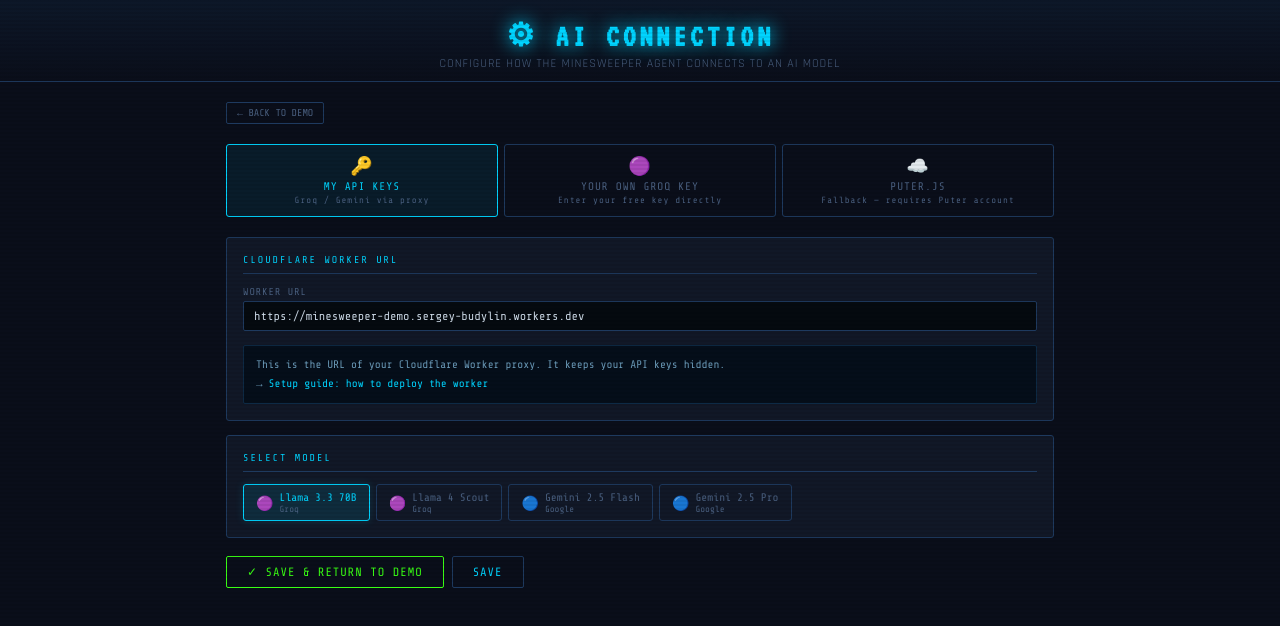
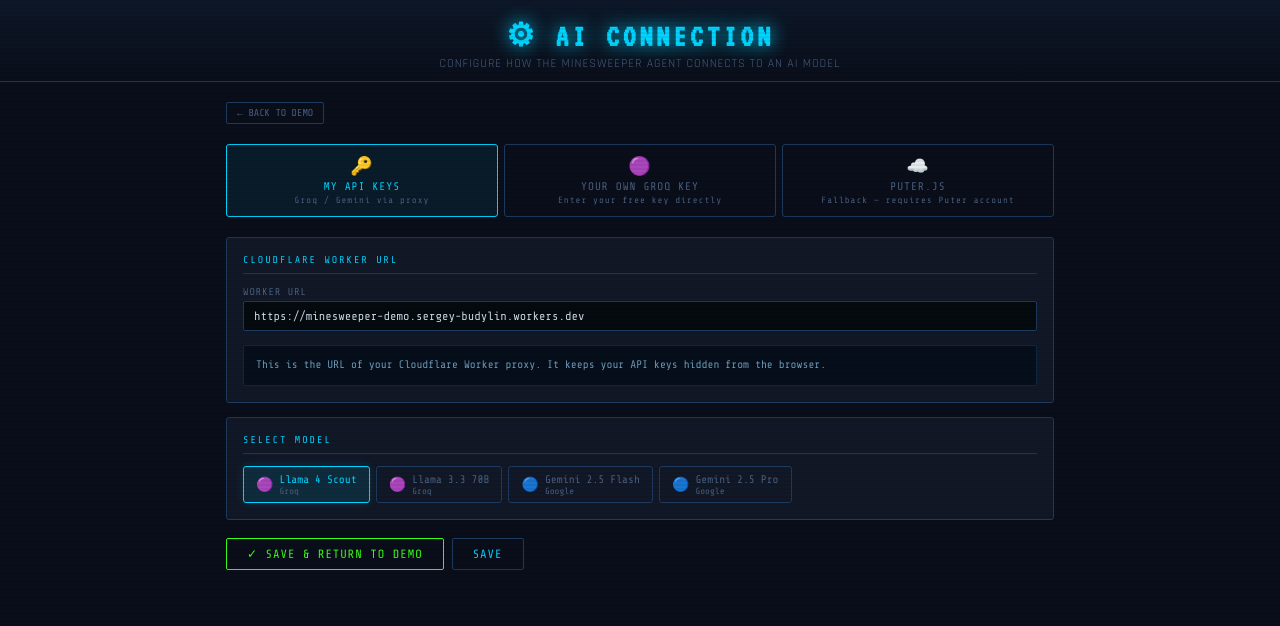
Before and after one commit to RedSmartRobot/ai-minesweeper-demo-v1, a plain HTML site: page connect.html in a window 1280 px wide. Drawn offline with nearby package versions, Linux system fonts and the light colour scheme.

Commit message:
Update connect.html

```diff
--- a/connect.html
+++ b/connect.html
@@ -143,8 +143,7 @@
           value="https://minesweeper-demo.sergey-budylin.workers.dev">
       </div>
       <div class="info">
-        This is the URL of your Cloudflare Worker proxy. It keeps your API keys hidden.<br>
-        → <a href="setup_guide.html" target="_blank">Setup guide: how to deploy the worker</a>
+        This is the URL of your Cloudflare Worker proxy. It keeps your API keys hidden from the browser.
       </div>
     </div>
     <div class="section">
@@ -207,8 +206,8 @@
 <script>
 // ── Model definitions ──
 const PROXY_MODELS = [
+  { id: 'meta-llama/llama-4-scout-17b-16e-instruct', label: 'Llama 4 Scout',    sub: 'Groq',   logo: '🟣' },
   { id: 'llama-3.3-70b-versatile',                   label: 'Llama 3.3 70B',    sub: 'Groq',   logo: '🟣' },
-  { id: 'meta-llama/llama-4-scout-17b-16e-instruct', label: 'Llama 4 Scout',    sub: 'Groq',   logo: '🟣' },
   { id: 'gemini-2.5-flash',                          label: 'Gemini 2.5 Flash', sub: 'Google', logo: '🔵' },
   { id: 'gemini-2.5-pro',                            label: 'Gemini 2.5 Pro',   sub: 'Google', logo: '🔵' },
 ];
```
